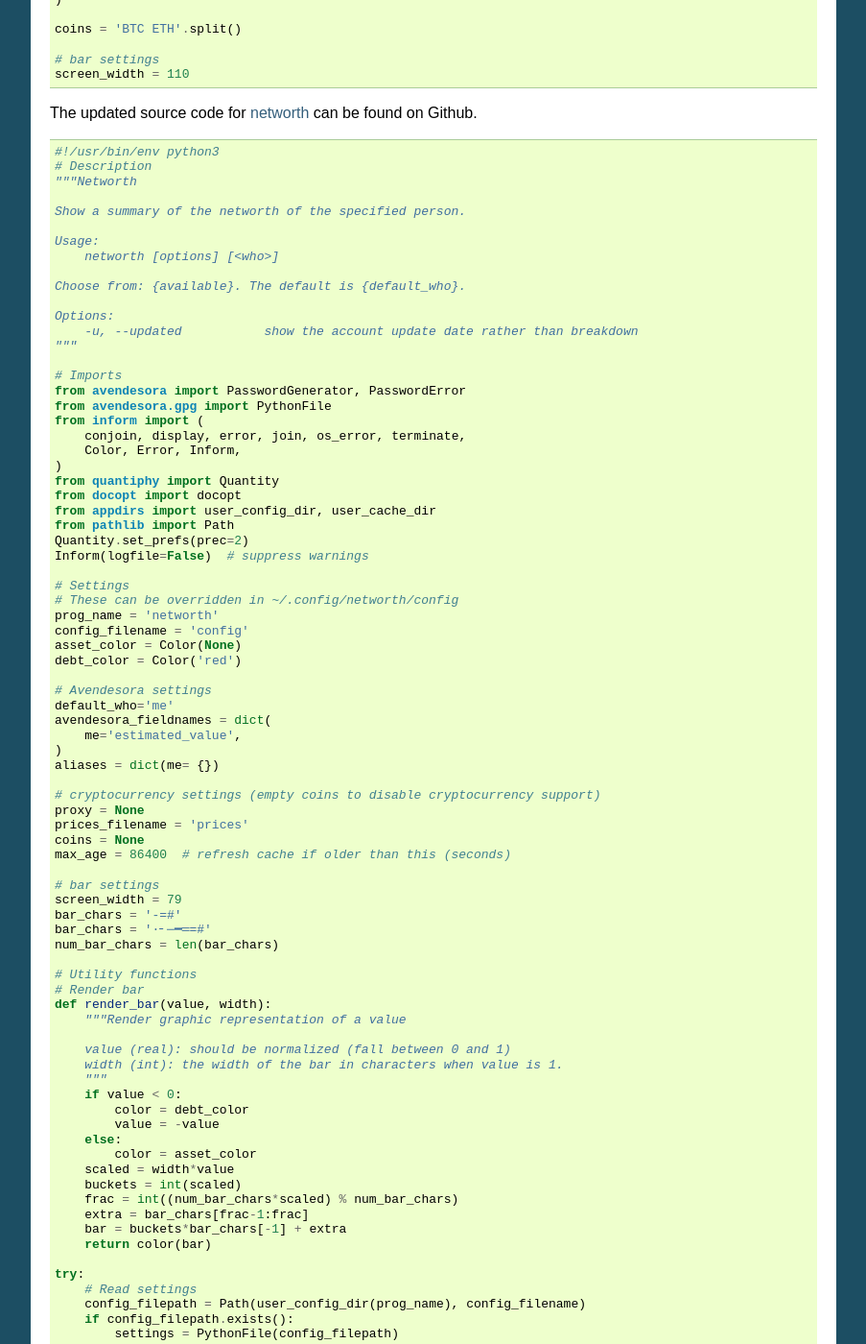
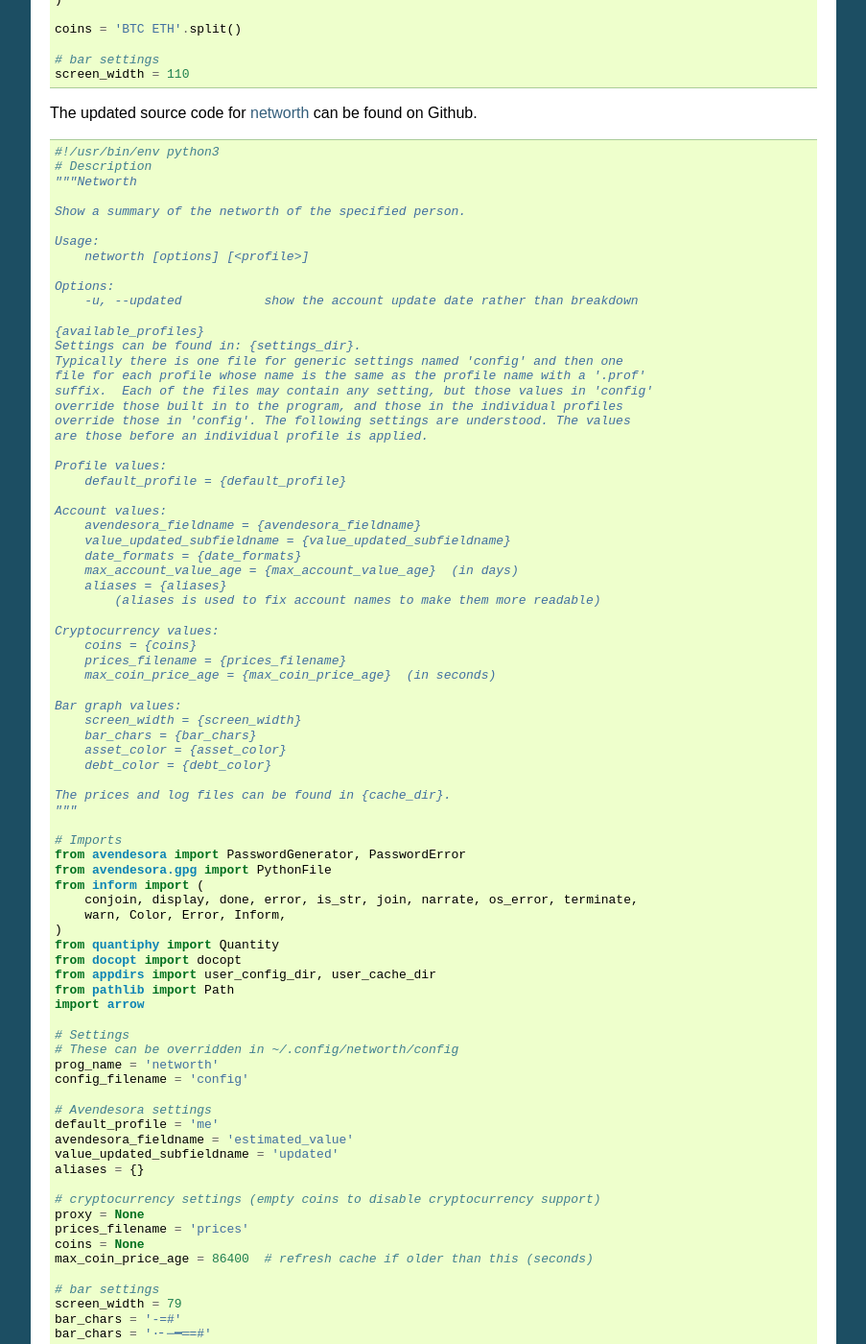
Before and after one commit to KenKundert/avendesora, a Sphinx documentation site: the page built from doc/api.rst, in a window 1280 px wide and 1400 px high, scrolled down 6526 px. Shown: the whole window at 96% size, without its empty margins (198-1101 px from the left). Built offline with Sphinx 7.4.7, drawn with Linux system fonts in a browser that asks for light colours; some of the changed text lies outside the part shown.

Commit message:
Update the networth API example.

```diff
--- a/doc/api.rst
+++ b/doc/api.rst
@@ -456,110 +456,199 @@ can be found on Github.
     Show a summary of the networth of the specified person.
 
     Usage:
-        networth [options] [<who>]
-
-    Choose from: {available}. The default is {default_who}.
+        networth [options] [<profile>]
 
     Options:
         -u, --updated           show the account update date rather than breakdown
+
+    {available_profiles}
+    Settings can be found in: {settings_dir}.
+    Typically there is one file for generic settings named 'config' and then one
+    file for each profile whose name is the same as the profile name with a '.prof'
+    suffix.  Each of the files may contain any setting, but those values in 'config'
+    override those built in to the program, and those in the individual profiles
+    override those in 'config'. The following settings are understood. The values
+    are those before an individual profile is applied.
+
+    Profile values:
+        default_profile = {default_profile}
+
+    Account values:
+        avendesora_fieldname = {avendesora_fieldname}
+        value_updated_subfieldname = {value_updated_subfieldname}
+        date_formats = {date_formats}
+        max_account_value_age = {max_account_value_age}  (in days)
+        aliases = {aliases}
+            (aliases is used to fix account names to make them more readable)
+
+    Cryptocurrency values:
+        coins = {coins}
+        prices_filename = {prices_filename}
+        max_coin_price_age = {max_coin_price_age}  (in seconds)
+
+    Bar graph values:
+        screen_width = {screen_width}
+        bar_chars = {bar_chars}
+        asset_color = {asset_color}
+        debt_color = {debt_color}
+
+    The prices and log files can be found in {cache_dir}.
     """
 
     # Imports
     from avendesora import PasswordGenerator, PasswordError
     from avendesora.gpg import PythonFile
     from inform import (
-        conjoin, display, error, join, os_error, terminate,
-        Color, Error, Inform,
+        conjoin, display, done, error, is_str, join, narrate, os_error, terminate,
+        warn, Color, Error, Inform,
     )
     from quantiphy import Quantity
     from docopt import docopt
     from appdirs import user_config_dir, user_cache_dir
     from pathlib import Path
-    Quantity.set_prefs(prec=2)
-    Inform(logfile=False)  # suppress warnings
+    import arrow
 
     # Settings
     # These can be overridden in ~/.config/networth/config
     prog_name = 'networth'
     config_filename = 'config'
-    asset_color = Color(None)
-    debt_color = Color('red')
 
     # Avendesora settings
-    default_who='me'
-    avendesora_fieldnames = dict(
-        me='estimated_value',
-    )
-    aliases = dict(me= {})
+    default_profile = 'me'
+    avendesora_fieldname = 'estimated_value'
+    value_updated_subfieldname = 'updated'
+    aliases = {}
 
     # cryptocurrency settings (empty coins to disable cryptocurrency support)
     proxy = None
     prices_filename = 'prices'
     coins = None
-    max_age = 86400  # refresh cache if older than this (seconds)
+    max_coin_price_age = 86400  # refresh cache if older than this (seconds)
 
     # bar settings
     screen_width = 79
     bar_chars = '-=#'
     bar_chars = '·╴─━═=#'
-    num_bar_chars = len(bar_chars)
+    asset_color = None
+    debt_color = 'red'
+        # currently we only colorize the bar because ...
+        # - it is the only way of telling whether value is positive or negative
+        # - trying to colorize the value really messes with the column widths and is
+        #     not attractive
+
+    # date settings
+    date_formats = [
+        'MMMM YYYY',
+        'YYMMDD',
+    ]
+    max_account_value_age = 120  # days
 
     # Utility functions
-    # Render bar
+    # get the age of an account value
+    def get_age(date, profile):
+        if date:
+            for fmt in date_formats:
+                try:
+                    then = arrow.get(date, fmt)
+                    age = arrow.now() - then
+                    return age.days
+                except:
+                    pass
+        warn(
+            'could not compute age of account value',
+            '(updated missing or misformatted).',
+            culprit=profile
+        )
+
+    # colorize text
+    def colorize(value, text = None):
+        if text is None:
+            text = str(value)
+        return debt_color(text) if value < 0 else asset_color(text)
+
+    # render bar
     def render_bar(value, width):
         """Render graphic representation of a value
 
         value (real): should be normalized (fall between 0 and 1)
         width (int): the width of the bar in characters when value is 1.
         """
-        if value < 0:
-            color = debt_color
-            value = -value
-        else:
-            color = asset_color
-        scaled = width*value
+        scaled = width*abs(value)
         buckets = int(scaled)
         frac = int((num_bar_chars*scaled) % num_bar_chars)
         extra = bar_chars[frac-1:frac]
         bar = buckets*bar_chars[-1] + extra
-        return color(bar)
+        return colorize(value, bar)
 
     try:
-        # Read settings
-        config_filepath = Path(user_config_dir(prog_name), config_filename)
+        # Initialization
+        settings_dir = Path(user_config_dir(prog_name))
+        cache_dir = user_cache_dir(prog_name)
+        Quantity.set_prefs(prec=2)
+        Inform(logfile=Path(cache_dir, 'log'))
+        display.log = False   # do not log normal output
+
+        # Read generic settings
+        config_filepath = Path(settings_dir, config_filename)
         if config_filepath.exists():
+            narrate('reading:', config_filepath)
             settings = PythonFile(config_filepath)
             settings.initialize()
             locals().update(settings.run())
+        else:
+            narrate('not found:', config_filepath)
 
         # Read command line and process options
+        available=set(p.stem for p in settings_dir.glob('*.prof'))
+        available.add(default_profile)
+        if len(available) > 1:
+            choose_from = f'Choose <profile> from {conjoin(sorted(available))}.'
+            default = f'The default is {default_profile}.'
+            available_profiles = f'{choose_from} {default}\n'
+        else:
+            available_profiles = ''
+
         cmdline = docopt(__doc__.format(
-            available=conjoin(avendesora_fieldnames),
-            default_who=default_who,
+            **locals()
         ))
         show_updated = cmdline['--updated']
-        who = cmdline['<who>'] if cmdline['<who>'] else default_who
-        fieldname = avendesora_fieldnames[who]
-        active_aliases = aliases[who]
+        profile = cmdline['<profile>'] if cmdline['<profile>'] else default_profile
+
+        # Read profile settings
+        config_filepath = Path(user_config_dir(prog_name), profile + '.prof')
+        if config_filepath.exists():
+            narrate('reading:', config_filepath)
+            settings = PythonFile(config_filepath)
+            settings.initialize()
+            locals().update(settings.run())
+        else:
+            narrate('not found:', config_filepath)
+
+        # Process the settings
+        if is_str(date_formats):
+            date_formats = [date_formats]
+        asset_color = Color(asset_color)
+        debt_color = Color(debt_color)
+        num_bar_chars = len(bar_chars)
 
         # Get cryptocurrency prices
         if coins:
             import requests
-            import arrow
 
             cache_valid = False
-            cache_dir = Path(user_cache_dir(prog_name))
+            cache_dir = Path(cache_dir)
             cache_dir.mkdir(parents=True, exist_ok=True)
             prices_cache = Path(cache_dir, prices_filename)
-            if prices_cache:
-                if prices_cache.exists():
-                    now = arrow.now()
-                    age = now.timestamp - prices_cache.stat().st_mtime
-                    cache_valid = age < max_age
+            if prices_cache and prices_cache.exists():
+                now = arrow.now()
+                age = now.timestamp - prices_cache.stat().st_mtime
+                cache_valid = age < max_coin_price_age
             if cache_valid:
                 contents = prices_cache.read_text()
                 prices = Quantity.extract(contents)
+                narrate('coin prices are current:', prices_cache)
             else:
+                narrate('updating coin prices')
                 # download latest asset prices from cryptocompare.com
                 currencies = dict(
                     fsyms=','.join(coins),     # from symbols
@@ -588,12 +677,13 @@ can be found on Github.
                     contents = '\n'.join('{} = {}'.format(k,v) for k,v in
                     prices.items())
                     prices_cache.write_text(contents)
+                    narrate('updating coin prices:', prices_cache)
             prices['USD'] = Quantity(1, '$')
         else:
             prices = {}
 
-
         # Build account summaries
+        narrate('running avendesora')
         pw = PasswordGenerator()
         totals = {}
         accounts = {}
@@ -602,20 +692,21 @@ can be found on Github.
         grand_total = Quantity(0, '$')
         width = 0
         for account in pw.all_accounts():
+
             # get data
-            data = account.get_composite(fieldname)
+            data = account.get_composite(avendesora_fieldname)
             if not data:
                 continue
             if type(data) != dict:
                 error(
                     'expected a dictionary.',
-                    culprit=(account_name, fieldname)
+                    culprit=(account_name, avendesora_fieldname)
                 )
                 continue
 
             # get account name
             account_name = account.get_name()
-            account_name = active_aliases.get(account_name, account_name)
+            account_name = aliases.get(account_name, account_name)
             account_name = account_name.replace('_', ' ')
             width = max(width, len(account_name))
 
@@ -625,7 +716,7 @@ can be found on Github.
             total = Quantity(0, '$')
             odd_units = False
             for k, v in data.items():
-                if k == 'updated':
+                if k == value_updated_subfieldname:
                     updated = v
                     continue
                 if k in prices:
@@ -643,12 +734,15 @@ can be found on Github.
                 totals[k] = v.add(totals.get(k, 0))
 
             # generate the account summary
+            age = get_age(data.get(value_updated_subfieldname), account_name)
             if show_updated:
                 desc = updated
             else:
                 desc = ', '.join('{}={}'.format(k, v) for k, v in contents.items() if v)
                 if len(contents) == 1 and not odd_units:
                     desc = k
+                if age and age > max_account_value_age:
+                    desc += f' ({age//30} months old)'
             accounts[account_name] = join(
                 total, desc.replace('_', ' '),
                 template=('{:7q} {}', '{:7q}'), remove=(None,'')
@@ -691,6 +785,7 @@ can be found on Github.
         terminate('Killed by user.')
     except (PasswordError, Error) as e:
         e.terminate()
+    done()
 
 Here is a typical output of this script::
 
@@ -706,4 +801,4 @@ Here is a typical output of this script::
               equities:     $9k (20.8%) ###########################
             retirement:     $9k (20.8%) ###########################
 
-                 TOTAL:  $43.3k (assets = $43.3k, debt = $0)
+                TOTAL:  $43.3k (assets = $43.3k, debt = $0)
--- a/doc/releases.rst
+++ b/doc/releases.rst
@@ -60,3 +60,9 @@ Releases
     - Rename *master* and *seed* *Account* attributes to *master_seed* and *account_seed*.
     - Improve  *portmortem* and *networth* api examples.
     - Improve the account value formatting.
+
+**Latest Development Version**:
+    | Version: 1.11.0
+    | Released: 2018-06-14
+
+    - Updated the networth API example.
```
Also changed, not shown: 1 other file.
